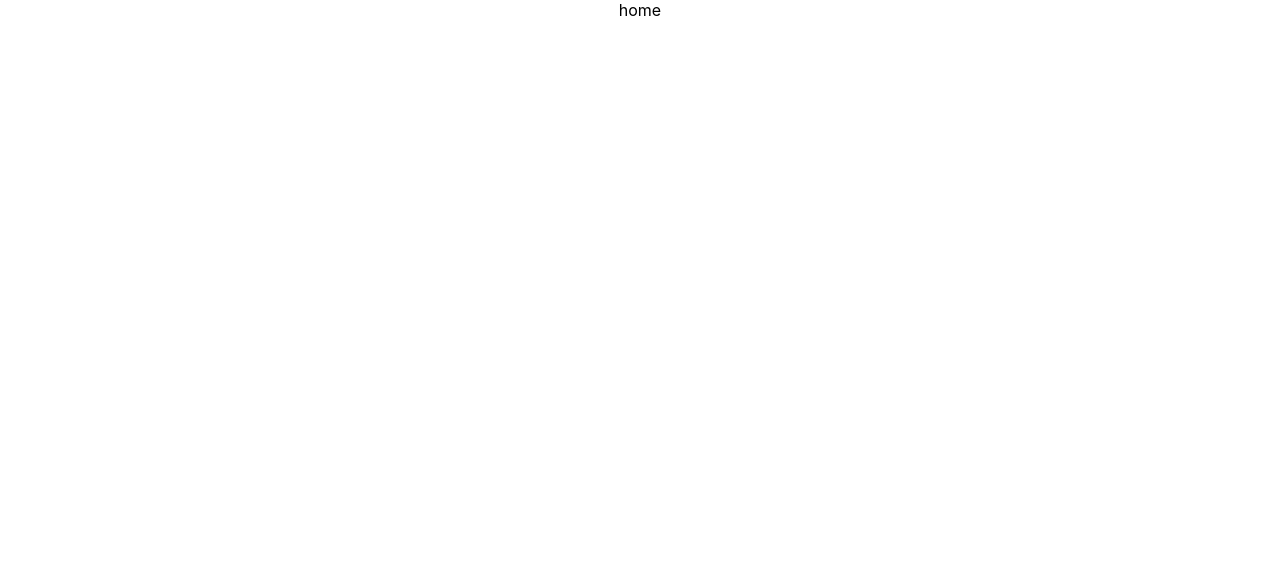
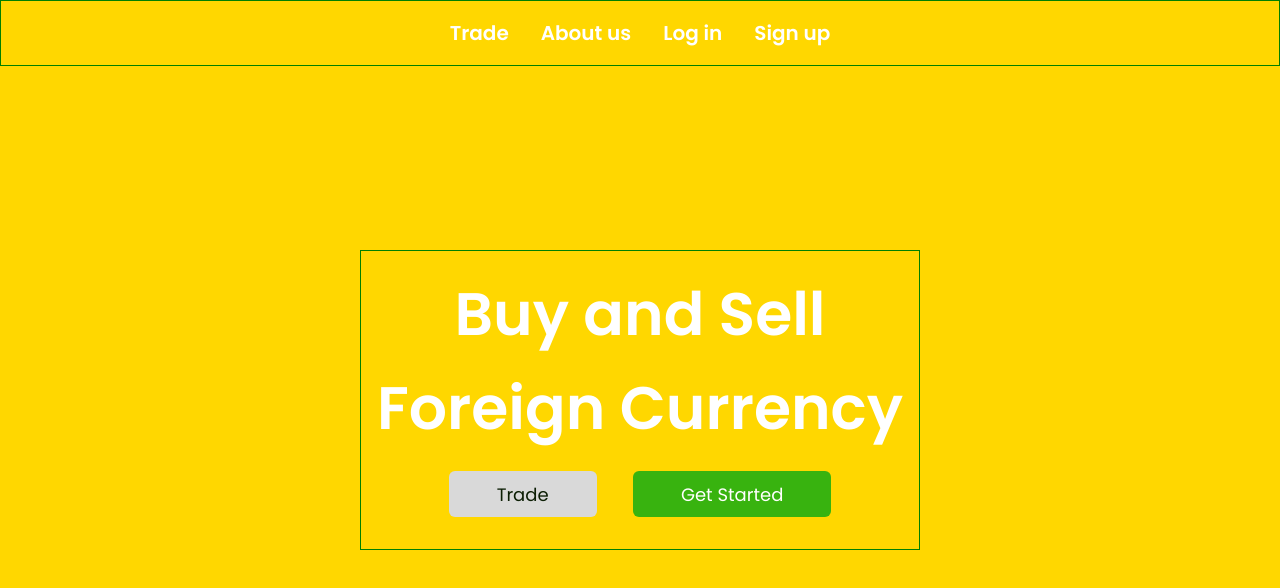
Before and after one commit to romeoscript/class-test, a React (Create React App) app: page / in a window 1280 px wide. Shown: the top 588 px of the page. Built offline with nearby package versions, Linux system fonts and the light colour scheme.

Commit message:
added newthings

```diff
--- a/src/App.js
+++ b/src/App.js
@@ -7,7 +7,9 @@ import { Home, About, Login, Register } from "./pages";
 const App = () => {
   return (
     <div className="App">
+
       <Routes>
+
         <Route path="/" exact element={<Home />} />
         <Route path="/about" element={<About />} />
         <Route path="/login" element={<Login />} />
--- /dev/null
+++ b/src/components/navbar/Navbar.jsx
@@ -0,0 +1,16 @@
+import React from "react";
+import "./navbar.scss";
+const Navbar = () => {
+  return (
+    <div className="navbar__container">
+      <div className="navlinks__container">
+        <p>Trade</p>
+        <p>About us</p>
+        <p>Log in</p>
+        <p>Sign up</p>
+      </div>
+    </div>
+  );
+};
+
+export default Navbar;
--- /dev/null
+++ b/src/components/navbar/navbar.scss
@@ -0,0 +1,19 @@
+.navlinks__container {
+  display: flex;
+  justify-content: center;
+  align-items: center;
+  position: fixed;
+  top: 0;
+  width: 100%;
+  border: 1px solid green;
+  left: 0;
+  p {
+    padding: 0.5rem 1rem;
+    font-family: "Poppins";
+    font-style: normal;
+    font-weight: 700;
+    font-size: 20px;
+    line-height: 48px;
+    color: #ffffff;
+  }
+}
--- /dev/null
+++ b/src/components/wrapper/Wrapper.jsx
@@ -0,0 +1,14 @@
+import React from 'react'
+import './wrapper.scss'
+
+
+const Wrapper = (props) => {
+  return (
+    <div className='wrapper__container'>
+        {props.children}
+
+    </div>
+  )
+}
+
+export default Wrapper
--- /dev/null
+++ b/src/components/wrapper/WrapperText.jsx
@@ -0,0 +1,16 @@
+import React from "react";
+import './wrapper.scss'
+
+const WrapperText = () => {
+  return (
+    <div className="wrapper__text">
+      <h2>
+        Buy <span>and</span> Sell
+      </h2>
+      <h2>Foreign Currency</h2>
+      <button>Trade</button> <button>Get Started</button>
+    </div>
+  );
+};
+
+export default WrapperText;
--- /dev/null
+++ b/src/components/wrapper/wrapper.scss
@@ -0,0 +1,44 @@
+.wrapper__container {
+  height: 100vh;
+  background-color: gold;
+  display: flex;
+  align-items: center;
+  justify-content: center;
+  flex-direction: column;
+  position: relative;
+}
+
+.wrapper__text {
+  border: 1px solid green;
+  text-align: center;
+  padding: 1rem;
+  h2 {
+    font-family: "Poppins";
+    font-style: normal;
+    font-weight: 700;
+    font-size: 60px;
+    line-height: 94px;
+    text-align: center;
+    color: #ffffff;
+  }
+  button {
+    padding: 0.6rem 3rem;
+    background: #d9d9d9;
+    border-radius: 6px;
+    margin: 1rem;
+    border: none;
+    font-family: "Poppins";
+    font-style: normal;
+    font-weight: 400;
+    font-size: 18px;
+    color: #0c1e04;
+    cursor: pointer;
+    &:hover{
+        opacity: 0.8;
+    }
+    &:last-child{
+        background: #38B30F;
+        color: white;
+    }
+  }
+}
--- a/src/index.css
+++ b/src/index.css
@@ -1,10 +1,10 @@
+@import url('https://fonts.googleapis.com/css2?family=Poppins:wght@400;600&display=swap');
 body {
   margin: 0;
-  font-family: -apple-system, BlinkMacSystemFont, 'Segoe UI', 'Roboto', 'Oxygen',
-    'Ubuntu', 'Cantarell', 'Fira Sans', 'Droid Sans', 'Helvetica Neue',
-    sans-serif;
+  font-family: 'Poppins', sans-serif;
   -webkit-font-smoothing: antialiased;
   -moz-osx-font-smoothing: grayscale;
+
 }
 *{
   padding: 0;
--- a/src/pages/home/Home.jsx
+++ b/src/pages/home/Home.jsx
@@ -1,8 +1,22 @@
 import React from 'react'
+import Navbar from '../../components/navbar/Navbar'
+import Wrapper from '../../components/wrapper/Wrapper'
+import WrapperText from '../../components/wrapper/WrapperText'
 
 const Home = () => {
   return (
-    <div>home</div>
+    <div>
+      <Wrapper>
+        <Navbar/>
+        <div className="wrapper__container-text">
+        <WrapperText />
+       </div>
+      </Wrapper>
+
+      <div className="table__container">
+
+      </div>
+    </div>
 
   )
 }
```
